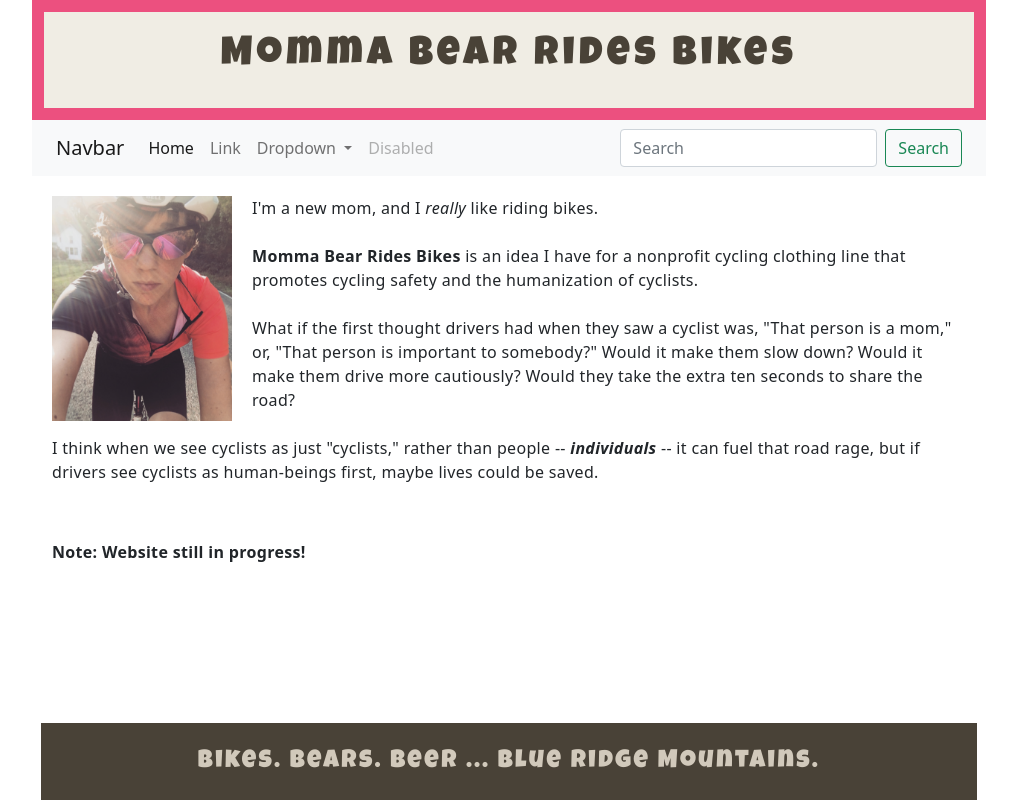
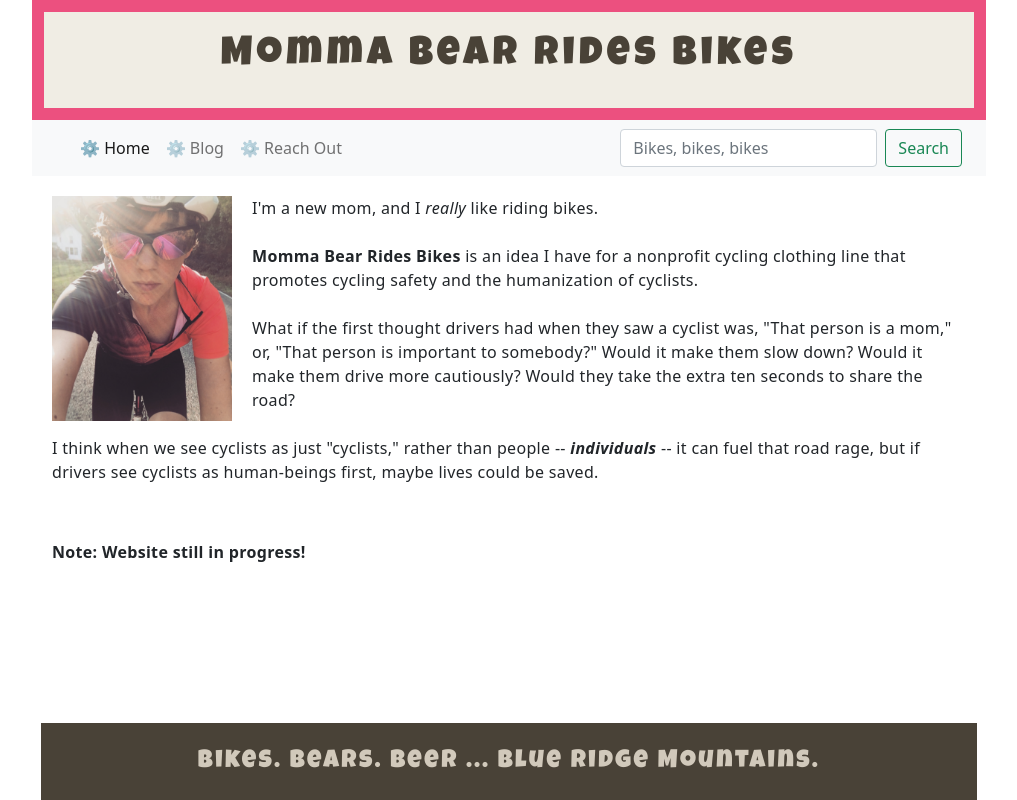
Before and after one commit to diannalcameron/TTS-Bootcamp_HTML-CSS-Website, a plain HTML site: page index.html in a window 1280 px wide. Shown: the whole page, without its empty margins (131-1148 px from the left). Drawn offline with nearby package versions, Linux system fonts and the light colour scheme.

Commit message:
Make changes to navbar to include working links to other pages and customize look, and edit CSS accordingly

```diff
--- a/assets/stylesheets/stylesheet.css
+++ b/assets/stylesheets/stylesheet.css
@@ -64,8 +64,11 @@ footer {
 
 li a:hover {
     text-decoration: none;
-    color:rgb(223, 131, 218);
-    text-shadow: 2px 2px rgb(37, 35, 32);
+    text-shadow: 3px 3px rgb(236, 80, 127);
+}
+
+.body-background {
+    background-color: rgb(209, 201, 187);
 }
 
 .logo {
--- a/index.html
+++ b/index.html
@@ -37,35 +37,24 @@
             <!-- Navigation Bar -->
             <nav class="navbar navbar-expand-lg navbar-light bg-light">
                 <div class="container-fluid">
-                <a class="navbar-brand" href="#">Navbar</a>
+                    <a class="navbar-brand" href="#"></a>
                         <button class="navbar-toggler" type="button" data-bs-toggle="collapse" data-bs-target="#navbarSupportedContent" aria-controls="navbarSupportedContent" aria-expanded="false" aria-label="Toggle navigation">
                             <span class="navbar-toggler-icon"></span>
                         </button>
                     <div class="collapse navbar-collapse" id="navbarSupportedContent">
                         <ul class="navbar-nav me-auto mb-2 mb-lg-0">
                             <li class="nav-item">
-                        <a class="nav-link active" aria-current="page" href="#">Home</a>
+                                <a class="nav-link active" aria-current="page" href="index.html">&#9881; Home</a>
                             </li>
                             <li class="nav-item">
-                        <a class="nav-link" href="#">Link</a>
-                    </li>
-                    <li class="nav-item dropdown">
-                        <a class="nav-link dropdown-toggle" href="#" id="navbarDropdown" role="button" data-bs-toggle="dropdown" aria-expanded="false">
-                        Dropdown
-                        </a>
-                        <ul class="dropdown-menu" aria-labelledby="navbarDropdown">
-                        <li><a class="dropdown-item" href="#">Action</a></li>
-                        <li><a class="dropdown-item" href="#">Another action</a></li>
-                        <li><hr class="dropdown-divider"></li>
-                        <li><a class="dropdown-item" href="#">Something else here</a></li>
-                        </ul>
+                                <a class="nav-link" href="blog.html">&#9881; Blog </a>
                             </li>
                             <li class="nav-item">
-                        <a class="nav-link disabled" href="#" tabindex="-1" aria-disabled="true">Disabled</a>
+                                <a class="nav-link" href="contact.html">&#9881; Reach Out</a>
                             </li>
                         </ul>
                         <form class="d-flex">
-                    <input class="form-control me-2" type="search" placeholder="Search" aria-label="Search">
+                            <input class="form-control me-2" type="search" placeholder="Bikes, bikes, bikes" aria-label="Search">
                             <button class="btn btn-outline-success" type="submit">Search</button>
                         </form>
                     </div>
```
Lines whose indentation alone changed are shown as unchanged.
